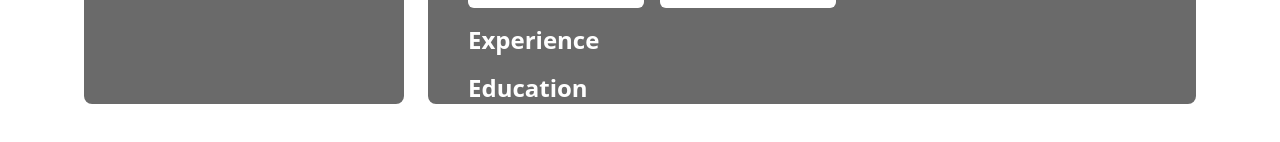
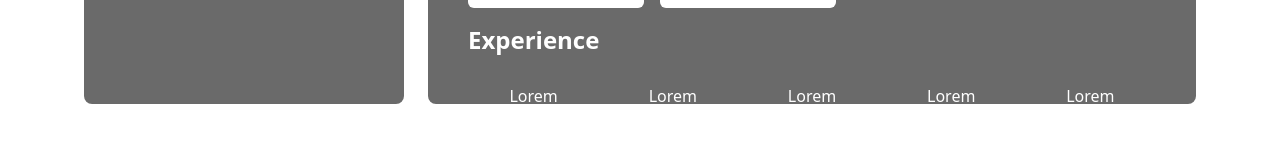
Before and after one commit to cesardarizaleta/React-Proyects, a React (Create React App) app in the folder portfolio/: page / in a window 1280 px wide. Shown: the part 596-738 px from the top of the page. Built offline with nearby package versions, Linux system fonts and the light colour scheme.

Commit message:
Agregando TImeline

```diff
--- a/portfolio/src/components/main.css
+++ b/portfolio/src/components/main.css
@@ -6,3 +6,7 @@ h1 {
     border-bottom: 2px solid #f1f1f1;
     padding-bottom: 10px;
 }
+
+li:hover {
+    flex: 2;
+}
--- a/portfolio/src/components/main.jsx
+++ b/portfolio/src/components/main.jsx
@@ -29,7 +29,25 @@ export default function Main(){
                     <div className="w-44 transition-all duration-700 hover:scale-90 bg-white h-28 rounded-md cursor-pointer"></div>
                 </div>
                 <h2 className="text-white text-2xl font-bold">Experience</h2>
+                <div>
+                    <ul className="flex text-center gap-2 text-white">
+                        <li className="flex-1 p-3 rounded-md transition-all duration-500 cursor-pointer hover:bg-white hover:text-black">Lorem</li>
+                        <li className="flex-1 p-3 rounded-md transition-all duration-500 cursor-pointer hover:bg-white hover:text-black">Lorem</li>
+                        <li className="flex-1 p-3 rounded-md transition-all duration-500 cursor-pointer hover:bg-white hover:text-black">Lorem</li>
+                        <li className="flex-1 p-3 rounded-md transition-all duration-500 cursor-pointer hover:bg-white hover:text-black">Lorem</li>
+                        <li className="flex-1 p-3 rounded-md transition-all duration-500 cursor-pointer hover:bg-white hover:text-black">Lorem</li>
+                    </ul>
+                </div>
                 <h2 className="text-white text-2xl font-bold">Education</h2>
+                <div>
+                    <div className="w-full items-center justify-around h-4 flex bg-white rounded-full border-none transition-all duration-700 hover:h-6 cursor-pointer">
+                        <div className="bg-blue-400 w-3 h-3 rounded-full transition-all duration-500 hover:w-10"></div>
+                        <div className="bg-blue-400 w-3 h-3 rounded-full transition-all duration-500 hover:w-10"></div>
+                        <div className="bg-blue-400 w-3 h-3 rounded-full transition-all duration-500 hover:w-10"></div>
+                        <div className="bg-blue-400 w-3 h-3 rounded-full transition-all duration-500 hover:w-10"></div>
+                        <div className="bg-blue-400 w-3 h-3 rounded-full transition-all duration-500 hover:w-10"></div>
+                    </div>
+                </div>
                 <h2 className="text-white text-2xl font-bold">Contact</h2>
             </div>
 
```
